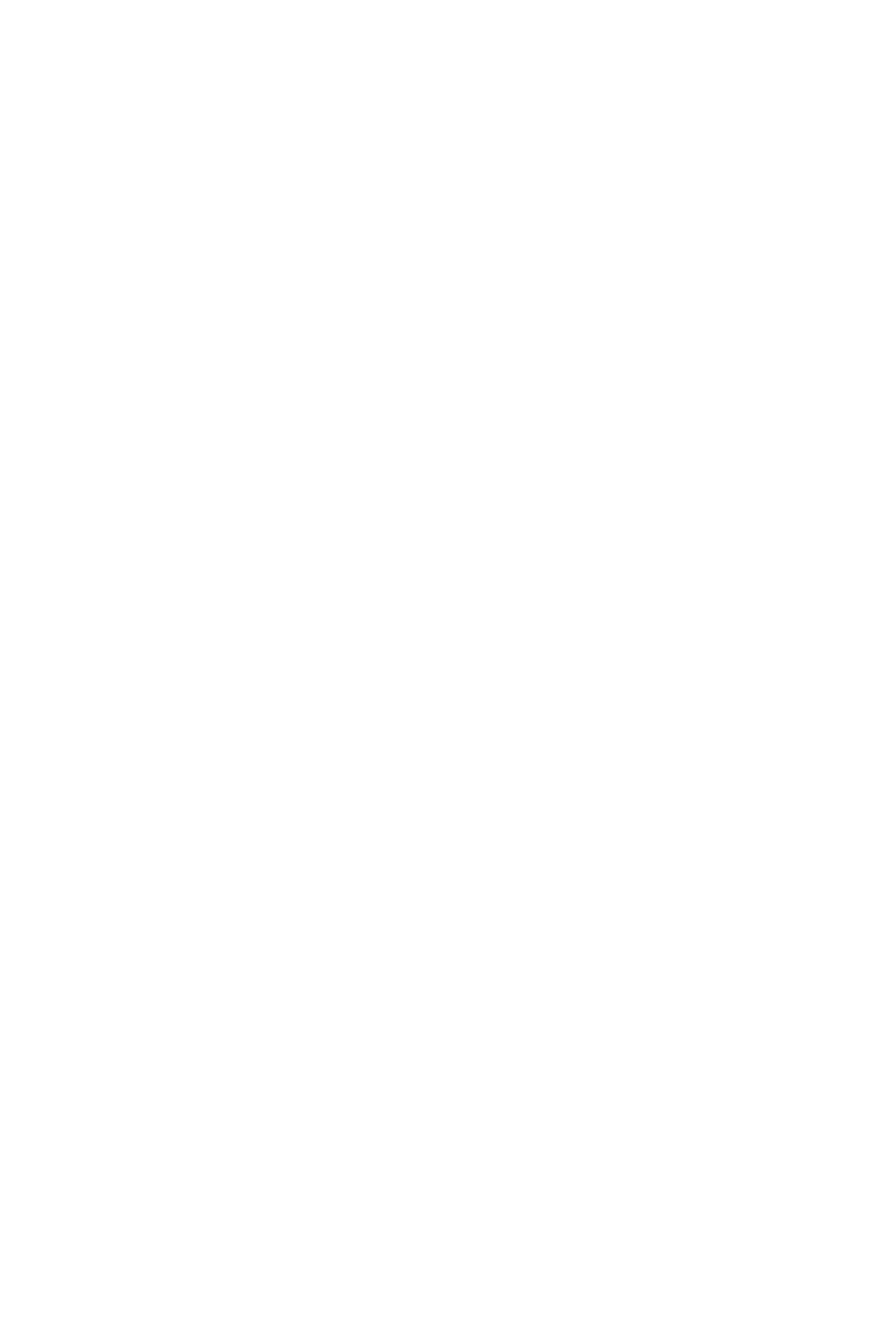
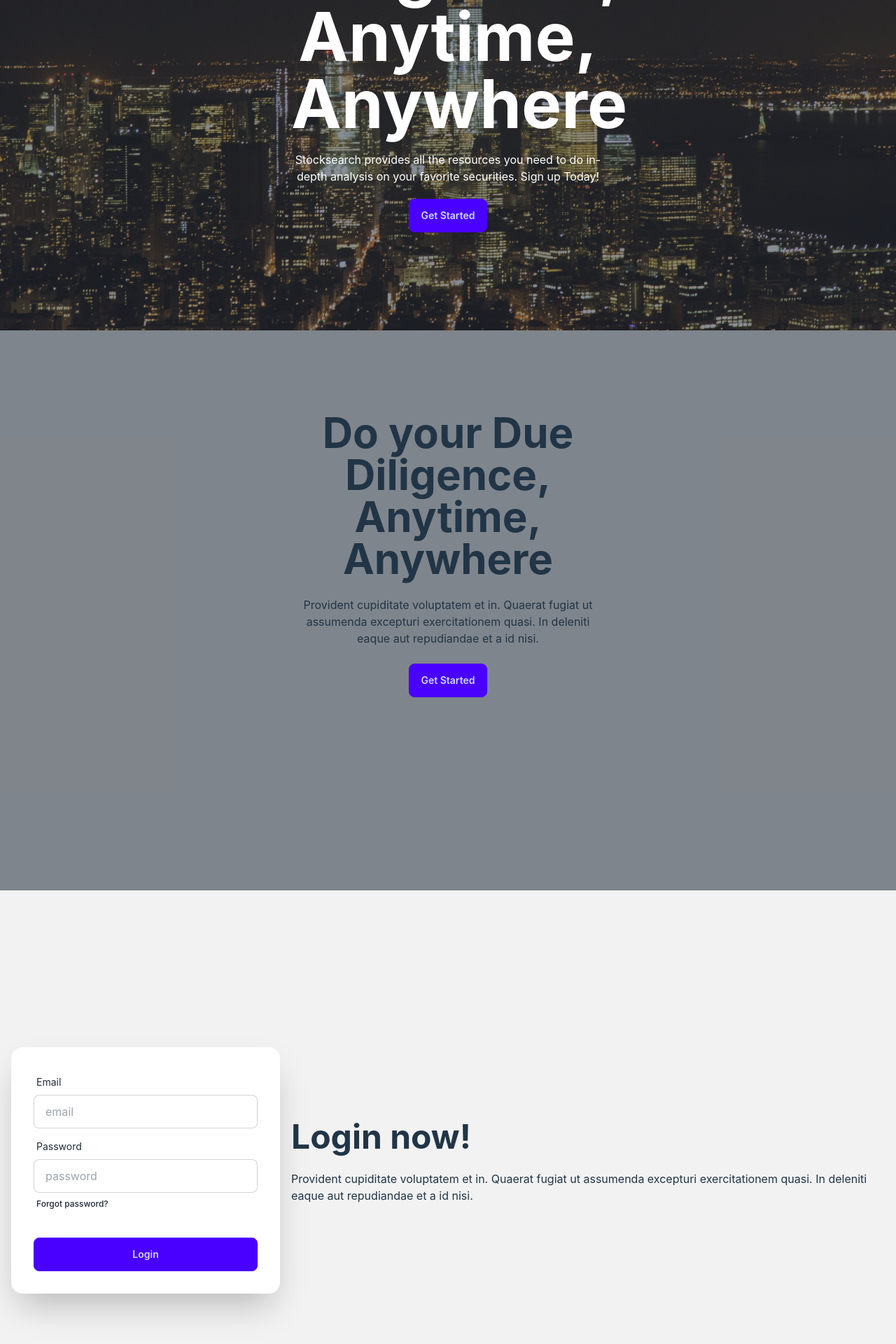
Before and after one commit to functionzz/stocksearchv2, a React (Vite) app in the folder react-frontend/: page / in a window 1280 px wide. Shown: the part 394-2314 px from the top of the page at 70% size. Before the commit the page ends 800 px from the top, so only its background shows below. Built offline with nearby package versions, Linux system fonts and the light colour scheme; no server answers.

Commit message:
changes to PublicHome page, register/login page styles

```diff
--- a/react-frontend/src/pages/Login.jsx
+++ b/react-frontend/src/pages/Login.jsx
@@ -33,11 +33,11 @@ const Login = () => {
 
   return (
     <>
-      <>
-        <h1>Login</h1>
-
+      <div className="bg-base-200 h-full">
+        <h1 className="flex justify-center p-10">Login</h1>
+        <div className="flex justify-center">
         <form method="POST" onSubmit={handleSubmit}>
-          <label className="input input-bordered flex items-center gap-2">
+          <label className="input input-bordered flex items-center gap-2 min-w-[500px]">
             <svg
               xmlns="http://www.w3.org/2000/svg"
               viewBox="0 0 16 16"
@@ -82,7 +82,8 @@ const Login = () => {
             Submit
           </button>
         </form>
-      </>
+        </div>
+      </div>
     </>
   );
 };
--- a/react-frontend/src/pages/PublicHome.jsx
+++ b/react-frontend/src/pages/PublicHome.jsx
@@ -1,15 +1,91 @@
+import citynightImage from '../assets/citynight.jpg';
 
+const PublicHome = () => {
+  return (
+    <>
+      <div
+        className="hero min-h-screen"
+        style={{
+            backgroundImage: `url(${citynightImage})`,
+          }}
+      >
+        <div className="hero-overlay bg-opacity-55"></div>
+        <div className="hero-content text-neutral-content text-center">
+          <div className="max-w-md">
+            <h1 className="mb-5 text-8xl text-white font-bold">Due Diligence, Anytime, Anywhere</h1>
+            <p className="mb-5 text-white">
+                Stocksearch provides all the resources you need to do in-depth analysis on
+                your favorite securities. Sign up Today!
+            </p>
+            <button className="btn btn-primary">Get Started</button>
+          </div>
+        </div>
+      </div>
 
+      <div className="hero-overlay bg-opacity-60 min-h-screen p-[100px] min-w-[700px]">
+        <div className="z-0 flex items-center justify-center max-w-[120rem] gap-4 p-4 text-center">
+          <div className="max-w-md">
+            <h1 className="text-6xl font-bold">
+              Do your Due Diligence, Anytime, Anywhere
+            </h1>
+            <p className="py-6">
+              Provident cupiditate voluptatem et in. Quaerat fugiat ut assumenda
+              excepturi exercitationem quasi. In deleniti eaque aut repudiandae
+              et a id nisi.
+            </p>
+            <button className="btn btn-primary">Get Started</button>
+          </div>
+        </div>
+      </div>
 
-
-
-const PublicHome = () =>  {
-
-    return (
-        <h1>Public Home Page...</h1>
-
-    )
-
-}
+      <div className="hero bg-base-200 min-h-screen">
+        <div className="hero-content flex-col lg:flex-row-reverse">
+          <div className="text-center lg:text-left">
+            <h1 className="text-5xl font-bold">Login now!</h1>
+            <p className="py-6">
+              Provident cupiditate voluptatem et in. Quaerat fugiat ut assumenda
+              excepturi exercitationem quasi. In deleniti eaque aut repudiandae
+              et a id nisi.
+            </p>
+          </div>
+          <div className="card bg-base-100 w-full max-w-sm shrink-0 shadow-2xl">
+            <form className="card-body">
+              <div className="form-control">
+                <label className="label">
+                  <span className="label-text">Email</span>
+                </label>
+                <input
+                  type="email"
+                  placeholder="email"
+                  className="input input-bordered"
+                  required
+                />
+              </div>
+              <div className="form-control">
+                <label className="label">
+                  <span className="label-text">Password</span>
+                </label>
+                <input
+                  type="password"
+                  placeholder="password"
+                  className="input input-bordered"
+                  required
+                />
+                <label className="label">
+                  <a href="#" className="label-text-alt link link-hover">
+                    Forgot password?
+                  </a>
+                </label>
+              </div>
+              <div className="form-control mt-6">
+                <button className="btn btn-primary">Login</button>
+              </div>
+            </form>
+          </div>
+        </div>
+      </div>
+    </>
+  );
+};
 
 export default PublicHome;
--- a/react-frontend/src/pages/Register.jsx
+++ b/react-frontend/src/pages/Register.jsx
@@ -20,35 +20,32 @@ const Register = () => {
     if (password1 !== password2) {
       alert("The passwords do not match");
     } else {
-
       try {
         const res = await api.post("/api/user/register/", {
-          "username": username,
-          "password": password1,
-          "first_name": firstName,
-          "last_name": lastName,
-          "email": email,
-      });
-        alert("Registered Successfully!")
+          username: username,
+          password: password1,
+          first_name: firstName,
+          last_name: lastName,
+          email: email,
+        });
+        alert("Registered Successfully!");
         navigate("/login");
-
       } catch (error) {
         alert(error);
       } finally {
         setLoading(false);
       }
     }
-
-
-  }
+  };
 
   return (
     <>
-        <>
-          <h1>Registration Page...</h1>
+      <div className="bg-base-200">
 
+        <h1 className="flex justify-center p-10">Registration Page...</h1>
+        <div className="flex justify-center">
           <form method="POST" onSubmit={handleSubmit}>
-            <label className="input input-bordered flex items-center gap-2">
+            <label className="input input-bordered flex items-center gap-2 min-w-[500px]">
               <svg
                 xmlns="http://www.w3.org/2000/svg"
                 viewBox="0 0 16 16"
@@ -57,7 +54,13 @@ const Register = () => {
               >
                 <path d="M8 8a3 3 0 1 0 0-6 3 3 0 0 0 0 6ZM12.735 14c.618 0 1.093-.561.872-1.139a6.002 6.002 0 0 0-11.215 0c-.22.578.254 1.139.872 1.139h9.47Z" />
               </svg>
-              <input type="text" className="grow" placeholder="Username" value={username} onChange={(e) => setUsername(e.target.value)}/>
+              <input
+                type="text"
+                className="grow"
+                placeholder="Username"
+                value={username}
+                onChange={(e) => setUsername(e.target.value)}
+              />
             </label>
             <p>
               Required. 150 characters or fewer. Letters, digits and @/./+/-/_
@@ -65,11 +68,23 @@ const Register = () => {
             </p>
 
             <label className="input input-bordered flex items-center gap-2">
-              <input type="text" className="grow" placeholder="First Name" value={firstName} onChange={(e) => setFirstName(e.target.value)}/>
+              <input
+                type="text"
+                className="grow"
+                placeholder="First Name"
+                value={firstName}
+                onChange={(e) => setFirstName(e.target.value)}
+              />
             </label>
 
             <label className="input input-bordered flex items-center gap-2">
-              <input type="text" className="grow" placeholder="Last Name" value={lastName} onChange={(e) => setLastname(e.target.value)} />
+              <input
+                type="text"
+                className="grow"
+                placeholder="Last Name"
+                value={lastName}
+                onChange={(e) => setLastname(e.target.value)}
+              />
             </label>
 
             <label className="input input-bordered flex items-center gap-2">
@@ -82,7 +97,13 @@ const Register = () => {
                 <path d="M2.5 3A1.5 1.5 0 0 0 1 4.5v.793c.026.009.051.02.076.032L7.674 8.51c.206.1.446.1.652 0l6.598-3.185A.755.755 0 0 1 15 5.293V4.5A1.5 1.5 0 0 0 13.5 3h-11Z" />
                 <path d="M15 6.954 8.978 9.86a2.25 2.25 0 0 1-1.956 0L1 6.954V11.5A1.5 1.5 0 0 0 2.5 13h11a1.5 1.5 0 0 0 1.5-1.5V6.954Z" />
               </svg>
-              <input type="text" className="grow" placeholder="Email" value={email} onChange={(e) => setEmail(e.target.value)}/>
+              <input
+                type="text"
+                className="grow"
+                placeholder="Email"
+                value={email}
+                onChange={(e) => setEmail(e.target.value)}
+              />
             </label>
             <label className="input input-bordered flex items-center gap-2">
               <svg
@@ -97,13 +118,23 @@ const Register = () => {
                   clipRule="evenodd"
                 />
               </svg>
-              <input type="password" className="grow" placeholder="Password" value={password1} onChange={(e) => setPassword1(e.target.value)}/>
+              <input
+                type="password"
+                className="grow"
+                placeholder="Password"
+                value={password1}
+                onChange={(e) => setPassword1(e.target.value)}
+              />
             </label>
             <p>
-              Your password can&apos;t be too similar to your other personal<br/>
-              information. Your password must contain at least 8 characters.<br/>
-              Your password can&apos;t be a commonly used password.<br/>
-              Your password can&apos;t be entirely numeric.<br/>
+              Your password can&apos;t be too similar to your other personal
+              <br />
+              information. Your password must contain at least 8 characters.
+              <br />
+              Your password can&apos;t be a commonly used password.
+              <br />
+              Your password can&apos;t be entirely numeric.
+              <br />
             </p>
 
             <label className="input input-bordered flex items-center gap-2">
@@ -128,19 +159,21 @@ const Register = () => {
               />
             </label>
             <p>Enter the same password as before, for verification.</p>
-            <br/>
+            <br />
 
             {loading && <h1>Loading...</h1>}
             {/* Loading animation/icon */}
-            <button type="submit" className="btn btn-active btn-primary">Submit</button>
+            <button type="submit" className="btn btn-active btn-primary">
+              Submit
+            </button>
           </form>
-        </>
+        </div>
+      </div>
     </>
   );
 };
 
 export default Register;
-
 
 // import { useState } from "react";
 // import api from "../api";
--- a/react-frontend/src/pages/UserHome.jsx
+++ b/react-frontend/src/pages/UserHome.jsx
@@ -1,11 +1,11 @@
-
-
-
-
-
-
+import { useState, useEffect } from "react";
+import api from "../api";
 
 const UserHome = () =>  {
+
+    // keep track of state
+    const [watchlistItems, setWatchlistItems] = useState([]);
+
 
     return (
         <h1>User Home Page...</h1>
```
Also changed, not shown: react-frontend/src/assets/citynight.jpg (added).
